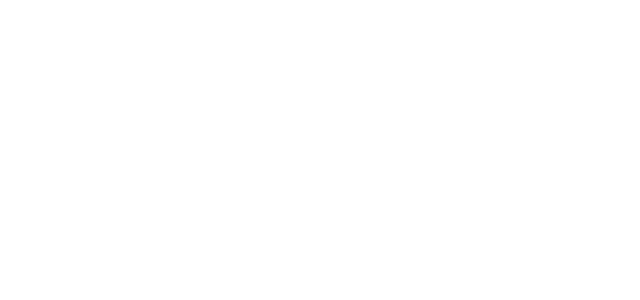
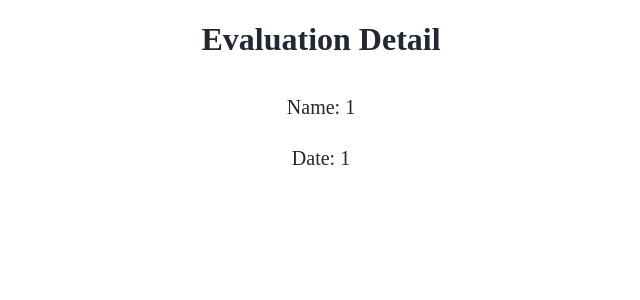
Before and after one commit to UniversalMachina/medicalproject, a React (Create React App) app: page /evaluation/1/1 in a window 1280 px wide. Before the commit this address had no page. Shown: the top 300 px of the page, without its empty margins (319-959 px from the left). Built offline with nearby package versions, Linux system fonts and the light colour scheme.

Commit message:
added profile evaulations

```diff
--- a/src/App.js
+++ b/src/App.js
@@ -6,6 +6,7 @@ import Interviews from "./pages/Interviews";
 import Clients from "./pages/Client_Page/Clients";
 import PatientsInterviewPage from "./pages/PatientsInterviewPage";
 import New_Evaulations from "./pages/New_Evaulations_Page/New_Evaulations";
+import EvaluationDetail from "./pages/ProfileEvaulation/EvaluationDetail";
 
 function App() {
   const action = useNavigationType();
@@ -60,6 +61,7 @@ function App() {
         <Routes>
           <Route path="/" element={<Evaulations />} />
           <Route path="/new-evaluations" element={<New_Evaulations />} />
+          <Route path="/evaluation/:name/:date" element={<EvaluationDetail />} />
 
           <Route path="/interviews" element={<Interviews />} />
           <Route path="/clients" element={<Clients />} />
--- a/src/pages/Evaulations_Page/Evaulations1.js
+++ b/src/pages/Evaulations_Page/Evaulations1.js
@@ -1,10 +1,18 @@
 import React from 'react';
-import PropTypes from "prop-types";
+import { useNavigate } from 'react-router-dom';
+import PropTypes from 'prop-types';
 
 const Evaulations1 = ({ className = "", name, date }) => {
+  const navigate = useNavigate();
+
+  const handleClick = () => {
+    navigate(`/evaluation/${encodeURIComponent(name)}/${encodeURIComponent(date)}`);
+  };
+
   return (
     <div
       className={`w-[1278px] h-[68px] rounded-[20.23px] bg-thistle overflow-hidden shrink-0 flex flex-row items-start justify-start pt-[21.9px] pb-[17.3px] pr-[28.3px] pl-8 box-border gap-[856px] text-left text-base-9 text-white font-poppins ${className}`}
+      onClick={handleClick}
     >
       <div className="h-[25.3px] w-[199px] relative font-semibold inline-block shrink-0">
         {name}
--- /dev/null
+++ b/src/pages/ProfileEvaulation/EvaluationDetail.js
@@ -0,0 +1,16 @@
+import React from 'react';
+import { useParams } from 'react-router-dom';
+
+const EvaluationDetail = () => {
+  const { name, date } = useParams();
+
+  return (
+    <div className="w-full h-full flex flex-col items-center justify-center bg-white text-black">
+      <h1 className="text-2xl font-bold">Evaluation Detail</h1>
+      <p className="text-xl mt-4">Name: {decodeURIComponent(name)}</p>
+      <p className="text-xl mt-2">Date: {decodeURIComponent(date)}</p>
+    </div>
+  );
+};
+
+export default EvaluationDetail;
```
